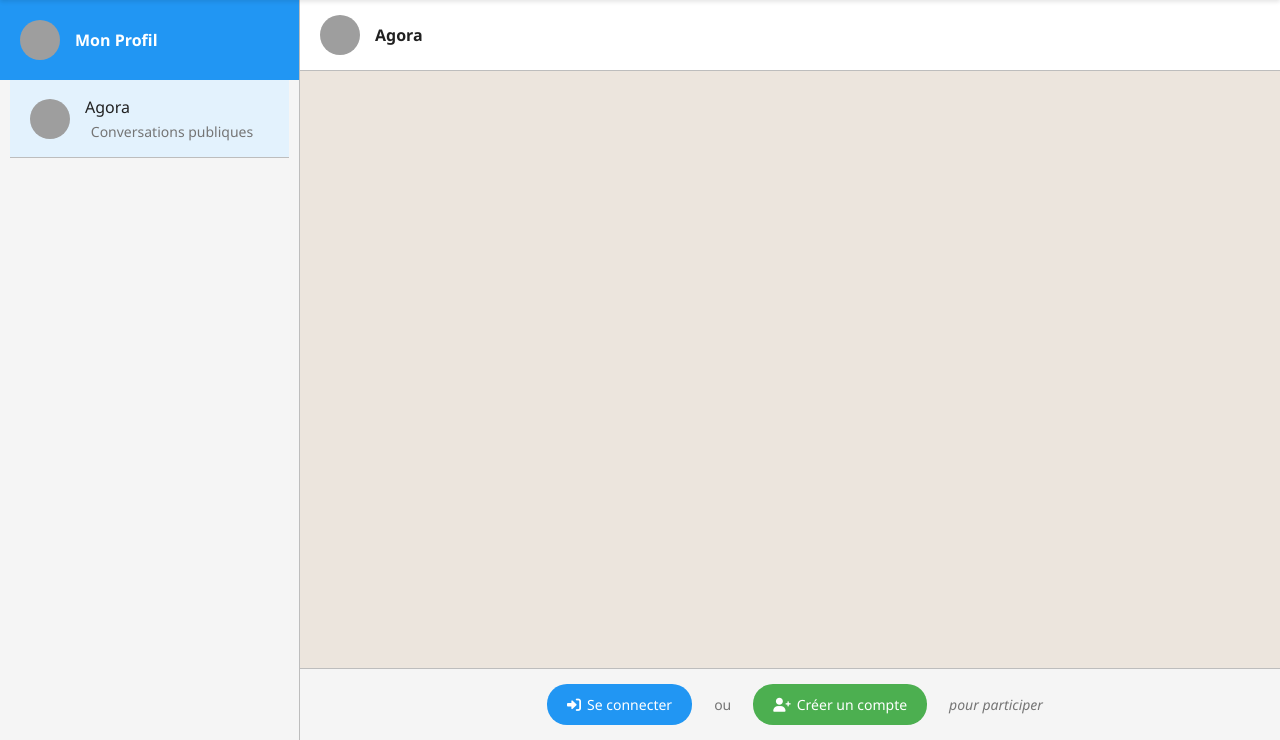
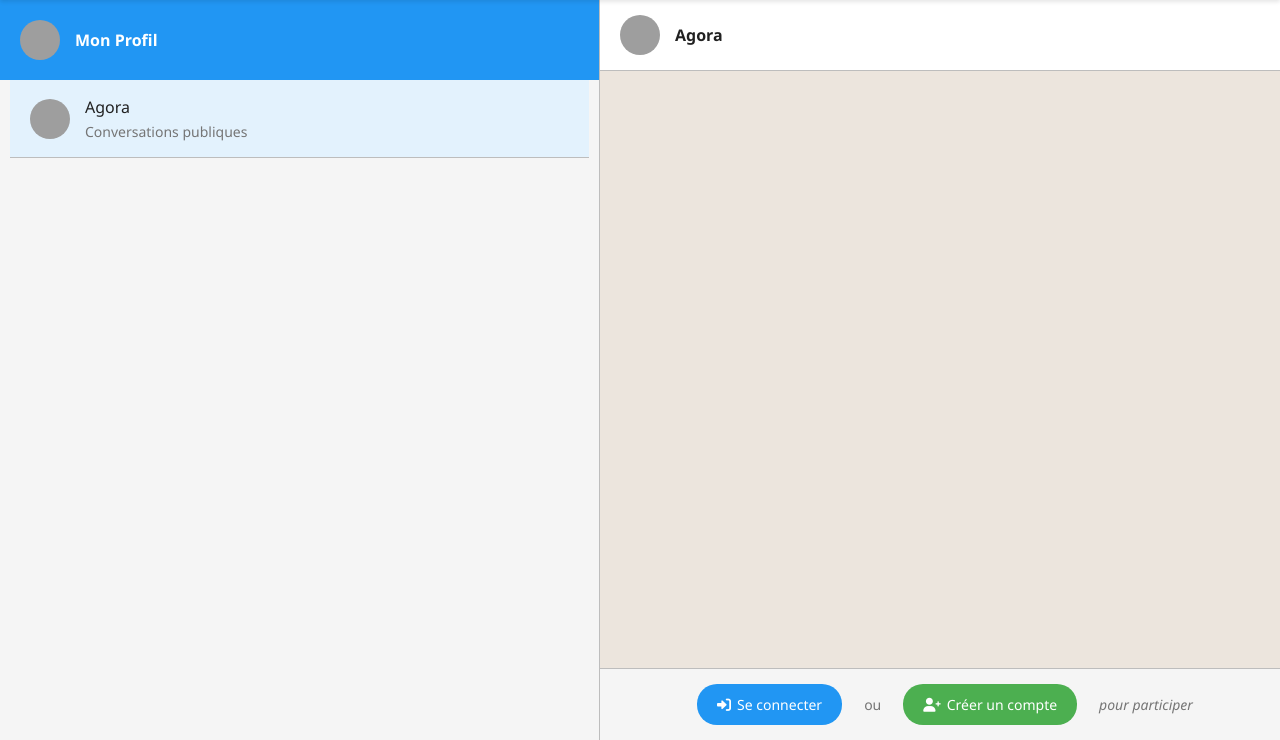
Before and after one commit to lucgiffon/selist, a Django app: page /chat/ in a window 1280 px wide. Shown: the part 60-800 px from the top of the page. Run offline with Django 5.2, Linux system fonts and the light colour scheme; data that the repository does not hold is empty; grey boxes are pictures that could not be loaded.

Commit message:
feat: fix layout

```diff
--- a/selist/chat/static/css/chat_style.css
+++ b/selist/chat/static/css/chat_style.css
@@ -34,7 +34,7 @@ body {
 
 /* Sidebar Styles */
 .chat-sidebar {
-    width: 300px;
+    width: 600px;
     background-color: var(--background-light);
     border-right: 1px solid var(--divider-color);
     display: flex;
@@ -56,6 +56,7 @@ body {
     border-radius: 50%;
     overflow: hidden;
     margin-right: 15px;
+    flex-shrink: 0;
 }
 
 .avatar img {
@@ -115,6 +116,7 @@ body {
     border-bottom: 1px solid var(--divider-color);
     cursor: pointer;
     transition: background-color 0.2s;
+    min-height: 60px;
 }
 
 .conversation:hover {
@@ -128,6 +130,8 @@ body {
 .conversation-info {
     flex: 1;
     margin-right: 10px;
+    min-width: 0;
+    overflow: hidden;
 }
 
 .conversation-info h4 {
@@ -135,6 +139,9 @@ body {
     font-weight: 500;
     color: var(--text-primary);
     margin-bottom: 2px;
+    white-space: nowrap;
+    overflow: hidden;
+    text-overflow: ellipsis;
 }
 
 .conversation-info p {
@@ -143,12 +150,15 @@ body {
     white-space: nowrap;
     overflow: hidden;
     text-overflow: ellipsis;
-    max-width: 200px;
+    text-align: left;
 }
 
 .conversation-time {
     font-size: 12px;
     color: var(--text-secondary);
+    flex-shrink: 0;
+    min-width: 40px;
+    text-align: right;
 }
 
 /* Main Chat Area Styles */
@@ -156,7 +166,7 @@ body {
     flex: 1;
     display: flex;
     flex-direction: column;
-    width: calc(100% - 300px);
+    width: calc(100% - 600px);
 }
 
 .chat-header {
--- a/selist/chat/templates/chat/main.html
+++ b/selist/chat/templates/chat/main.html
@@ -41,9 +41,11 @@
                     </div>
                     <div class="conversation-info">
                         <h4>Agora</h4>
-                        <p>{% if agora_last_message %}{{ agora_last_message.text|truncatechars:50 }}{% else %}Conversations publiques{% endif %}</p>
+                        <p>{% if agora_last_message %}{{ agora_last_message.text }}{% else %}Conversations publiques{% endif %}</p>
                     </div>
-                    <div class="conversation-time"></div>
+                    <div class="conversation-time">
+                        {{ agora_last_message.created_at|date:"d/m/Y" }}
+                    </div>
                 </div>
             </a>
 
@@ -57,11 +59,11 @@
                                 <img src="https://ui-avatars.com/api/?name={{ trade.initiator.username }}&background=FF5722&color=fff" alt="{{ trade.initiator.username }}">
                             </div>
                             <div class="conversation-info">
-                                <h4>{{ trade.get_type_display }} - {% if initiation_msg %}{{ initiation_msg.text|truncatechars:30 }}{% endif %}</h4>
-                                <p>{% if last_msg %}{{ last_msg.text|truncatechars:50 }}{% endif %}</p>
+                                <h4>{{ trade.get_type_display }} - {% if initiation_msg %}{{ initiation_msg.text }}{% endif %}</h4>
+                                <p>{% if last_msg %}{{ last_msg.text }}{% endif %}</p>
                             </div>
                             <div class="conversation-time">
-                                {% if last_msg %}{{ last_msg.created_at|date:"d/m" }}{% endif %}
+                                {% if last_msg %}{{ last_msg.created_at|date:"d/m/Y" }}{% else %}{{ trade.created_at|date:"d/m/Y" }}{% endif %}
                             </div>
                         </div>
                     </a>
```
